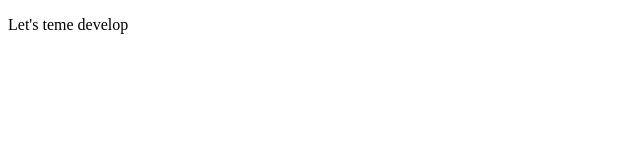
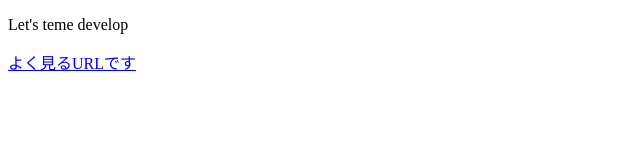
Before and after one commit to tyson0723/Kadai2-2, a plain HTML site: page index.html in a window 1280 px wide. Shown: the whole page, without its empty margins (0-640 px from the left). Drawn offline with Linux system fonts and the light colour scheme.

Commit message:
URLの追記

```diff
--- a/index.html
+++ b/index.html
@@ -8,5 +8,6 @@
 </head>
 <body>
     <p>Let's teme develop</p>
+    <a href="https://www.google.com/">よく見るURLです</a>
 </body>
 </html>
```
